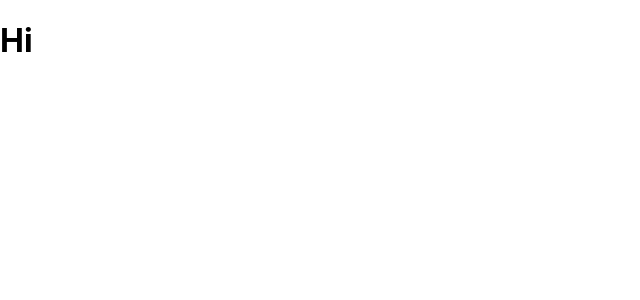
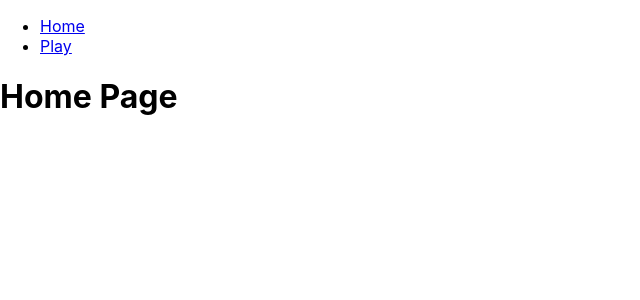
Before and after one commit to ggsawatyanon/Gopi, a React (Create React App) app in the folder frontend/: page / in a window 1280 px wide. Shown: the top 300 px of the page, without its empty margins (0-640 px from the left). Built offline with nearby package versions, Linux system fonts and the light colour scheme.

Commit message:
fixed dependency issues and added pages for testing

```diff
--- a/frontend/src/App.tsx
+++ b/frontend/src/App.tsx
@@ -1,9 +1,19 @@
-import React, { ReactElement } from 'react';
+import React from 'react';
+import { BrowserRouter as Router, Routes, Route } from 'react-router-dom';
+import Home from './components/Home';
+import Play from './components/Play';
+import Navbar from './components/Navbar';
 
-const App = (): ReactElement => {
+const App = () => {
   return (
     <div>
-      <h1>Hi</h1>
+      <Router>
+        <Navbar />
+        <Routes>
+          <Route path="/" element={<Home />} />
+          <Route path="/play" element={<Play />} />
+        </Routes>
+      </Router>
     </div>
   );
 };
--- /dev/null
+++ b/frontend/src/components/Home.tsx
@@ -0,0 +1,12 @@
+import React from 'react';
+
+const Home: React.FC = () => {
+  return (
+    <div>
+      <h1>Home Page</h1>
+      {/* Add content for the home page */}
+    </div>
+  );
+};
+
+export default Home;
--- /dev/null
+++ b/frontend/src/components/Navbar.tsx
@@ -0,0 +1,19 @@
+import React from 'react';
+import { Link } from 'react-router-dom';
+
+const Navbar: React.FC = () => {
+  return (
+    <nav>
+      <ul>
+        <li>
+          <Link to="/">Home</Link>
+        </li>
+        <li>
+          <Link to="/play">Play</Link>
+        </li>
+      </ul>
+    </nav>
+  );
+};
+
+export default Navbar;
--- /dev/null
+++ b/frontend/src/components/Play.tsx
@@ -0,0 +1,12 @@
+import React from 'react';
+
+const Play: React.FC = () => {
+  return (
+    <div>
+      <h1>Play Page</h1>
+      {/* Add content for the play page */}
+    </div>
+  );
+};
+
+export default Play;
```
Also changed, not shown: frontend/package.json (+4 -4 lines), frontend/src/App.css (added, +18 -0 lines), frontend/tsconfig.json (+11 -6 lines), package.json (+7 -5 lines), 2 other files (tests, documents, lock files or other folders).
